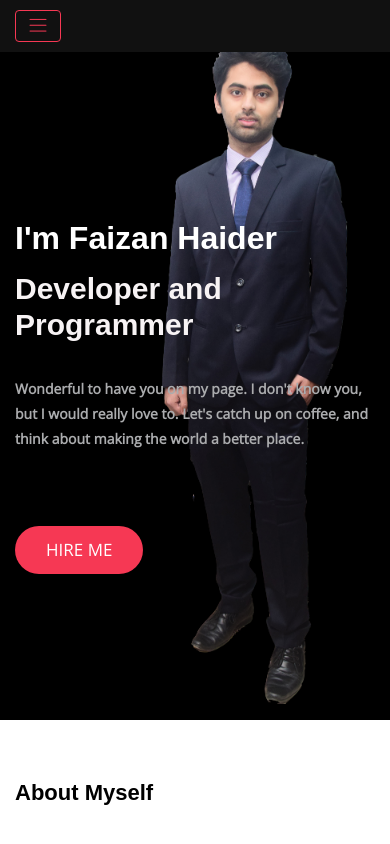
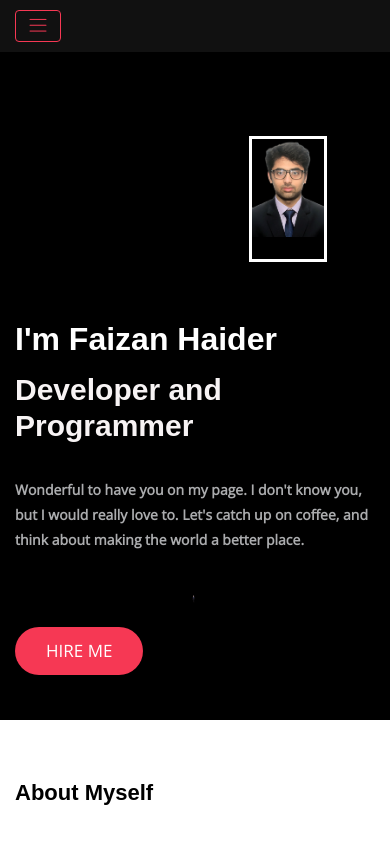
Before and after one commit to FaizanHaider20083/Portfolio, a plain HTML site: page index.html in a window 390 px wide. Shown: the top 844 px of the page. Drawn offline with nearby package versions, Linux system fonts and the light colour scheme; files whose address does not match are found by name.

Commit message:
Responsive bug

```diff
--- a/assets/css/responsive.css
+++ b/assets/css/responsive.css
@@ -108,7 +108,17 @@
     padding: 60px 0;
   }
 
-
+  .phoneImage{
+    width: 20vw;
+height: 15vh;
+border: 3px solid white;
+margin-top: -10vh;
+margin-bottom: 7vh;
+margin-left: 60vw;
+background-image: url("../img/pic.png");
+background-size: contain;
+background-repeat: no-repeat;
+  }
   .section-title {
     font-size: 22px;
     margin-bottom: 30px;
@@ -134,11 +144,9 @@
     margin-top: 10px;
   }
  #hero-area{
-    background-image: url('../img/images.png');
+
     background-color: black;
-    background-position: revert-layer;
-    background-position-y: top 70vh;
-    background-position-x: left 10vw;
+
 
   }
 
--- a/index.html
+++ b/index.html
@@ -74,6 +74,7 @@
       <!-- Hero Area Start -->
       <div id="hero-area" class="hero-area-bg">
         <div class="container">
+          <div class="phoneImage"> </div>
           <div class="row">
             <div class="col-lg-6 col-md-12 col-sm-12 col-xs-12">
               <div class="contents">
```
Also changed, not shown: 3 other files.
